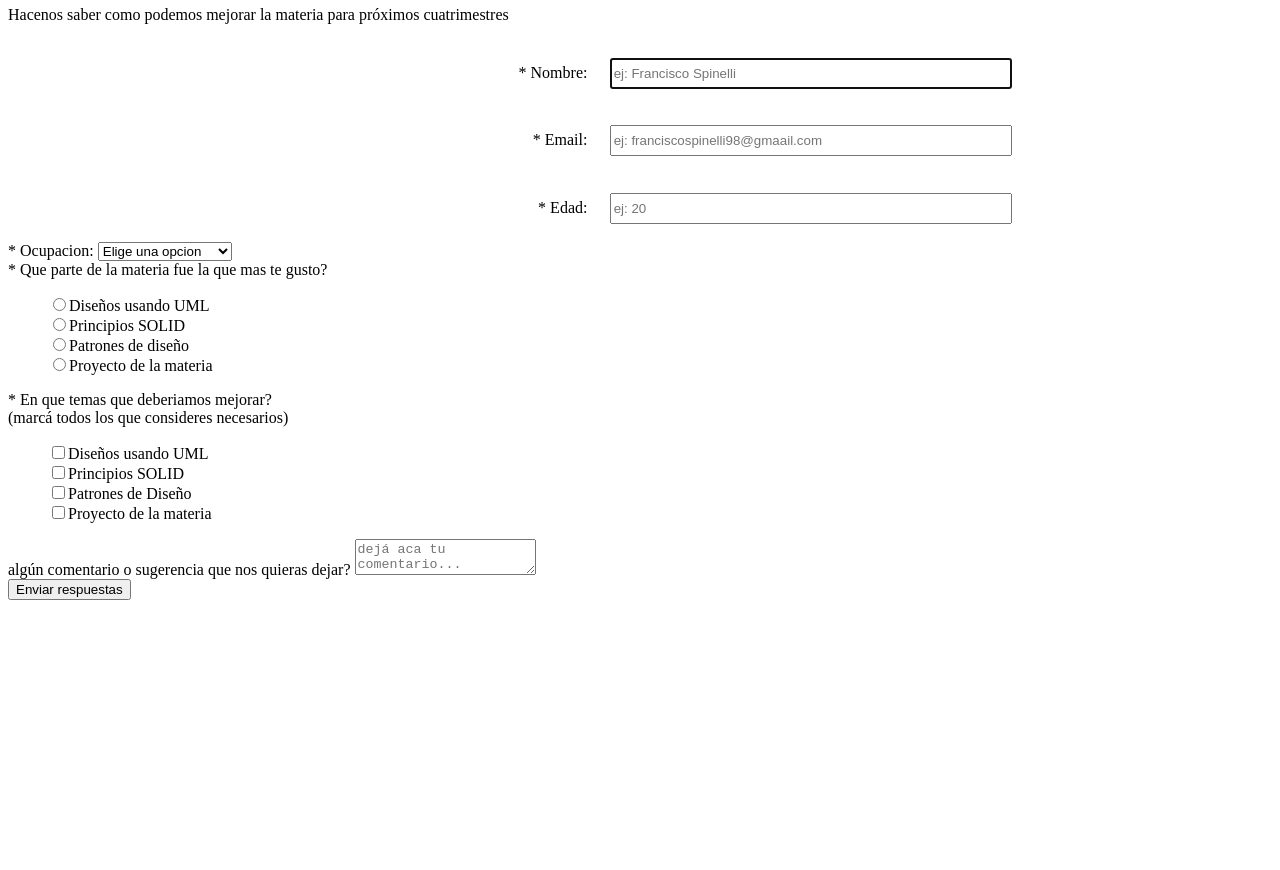
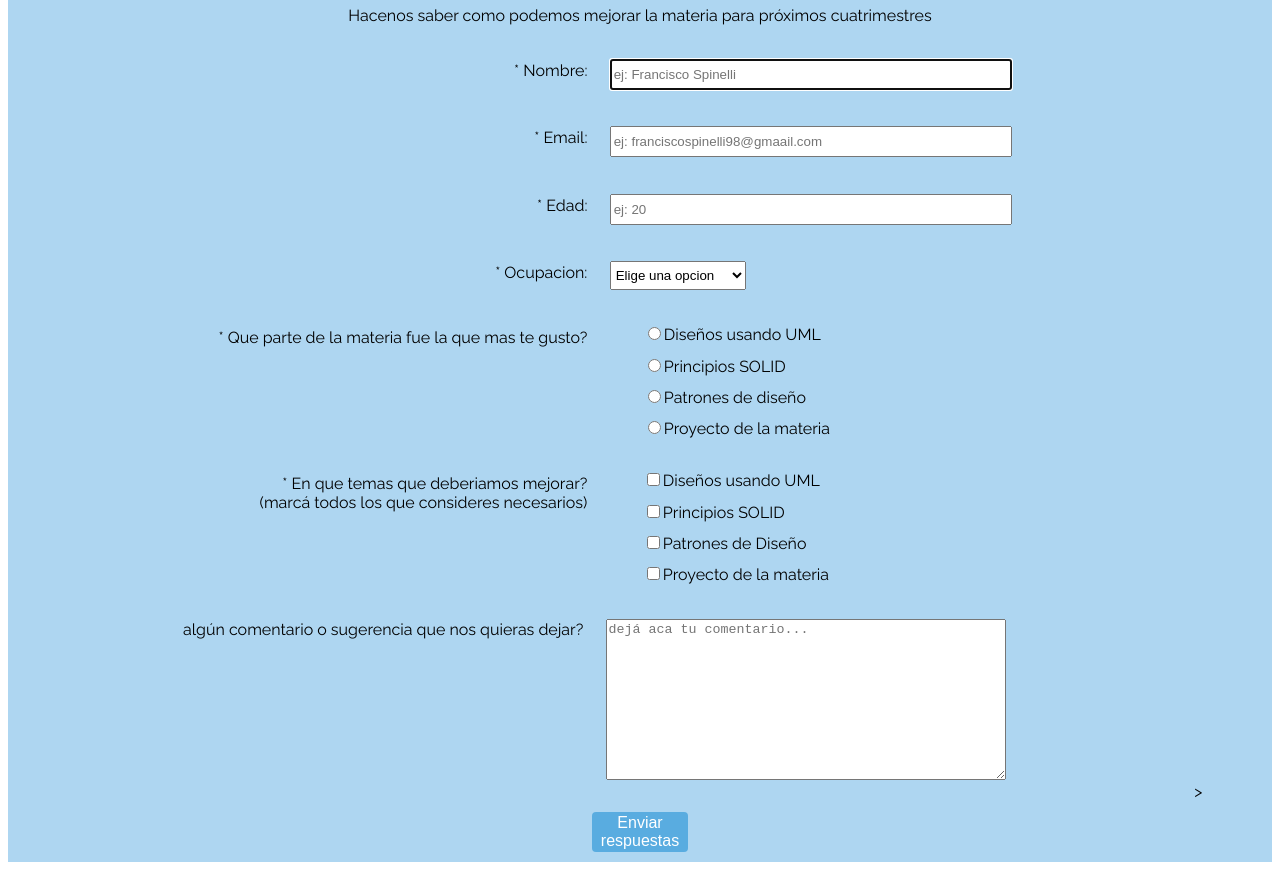
Before and after one commit to FranSpinelli/FullStackCertificationProjects-FreeCodeCamp, a plain HTML site: page ResponsiveWebDesignCetrtification/SurveyForm-Proyect/index.html in a window 1280 px wide. Shown: the part 74-944 px from the top of the page. Before the commit the page ends 800 px from the top, so only its background shows below. Drawn offline with Linux system fonts and the light colour scheme; a web font is replaced by a local one.

Commit message:
form structure in index.css finished

```diff
--- a/ResponsiveWebDesignCetrtification/SurveyForm-Proyect/index.css
+++ b/ResponsiveWebDesignCetrtification/SurveyForm-Proyect/index.css
@@ -1,3 +1,12 @@
+#main{
+    font-family: 'Raleway', sans-serif;
+    background-color: #AED6F1;
+}
+
+#title, #description{
+    text-align: center;
+}
+
 #survey-form{
     --inputs-margin: 3%;
     --input-width: 65%;
@@ -12,12 +21,25 @@
     display: inline-block;
     text-align: right;
     width: 40%;
+    vertical-align: top;
+    margin-top: 20px;
 }
 
 .div-right{
     display: inline-block;
     text-align: left;
     width: 48%;
+}
+
+.list-item{
+    margin: 2%;
+}
+
+.comentarios{
+    resize: vertical;
+    margin: var(--inputs-margin);
+    width: var(--input-width);
+    height: 155px;
 }
 
 #name{
@@ -37,3 +59,22 @@
     width: var(--input-width);
     height: var(--input-height);
 }
+
+#dropdown{
+    box-sizing: content-box;
+    margin: var(--inputs-margin);
+    width: var(--input-width/2);
+    height: var(--input-height);
+    padding: 1px
+}
+
+#submit{
+    background-color: #59ace0;
+    border-radius: 4px;
+    color: white;
+    font-size: 1em;
+    height: 40px;
+    width: 96px;
+    margin: 10px;
+    border: 0px solid;
+}
--- a/ResponsiveWebDesignCetrtification/SurveyForm-Proyect/index.html
+++ b/ResponsiveWebDesignCetrtification/SurveyForm-Proyect/index.html
@@ -5,7 +5,7 @@
         <meta charset="UTF-8">
         <meta name="author" content="Spinelli Francisco">
         <link href="index.css" rel="stylesheet">
-        <link href="https://fonts.googleapis.com/css?family=Open+Sans|Fjalla+One=swap" rel="stylesheet">
+        <link href="https://fonts.googleapis.com/css?family=Raleway&display=swap" rel="stylesheet">
     </head>
     <body>
         <main id="main">
@@ -40,8 +40,11 @@
                         <input type="number" id="number" name="age" min="18" max="110" placeholder="ej: 20" required>
                     </div>
                 </div>
-                <div>
-                    <label for="dropdown">* Ocupacion: <label>
+                <div class="div-row">
+                    <div class="div-labels-section">
+                        <label for="dropdown">* Ocupacion: </label>
+                    </div>
+                    <div class="div-right">
                         <select name="dropdown" id="dropdown" required>
                             <option selected disabled value>Elige una opcion</option>
                             <option value="estudiante ful-time">estudiante full-time </option>
@@ -49,32 +52,45 @@
                             <option value="trabajo full-time"> trabajo full-time </option>
                         </select>
                     </div>
-                <div>
-                    <label for="radioButtons">* Que parte de la materia fue la que mas te gusto?</label>
+                </div>
+                <div class="div-row">
+                    <div class="div-labels-section">
+                        <label for="radioButtons" class="vertical-top-align">* Que parte de la materia fue la que mas te gusto?</label>
+                    </div>
+                    <div class="div-right">
                         <ul style="list-style: none">
-                        <li><label><input type="radio" value="1" name="radio-buttoms" class="radioButtoms">Diseños usando UML</label></li>
-                        <li><label><input type="radio" value="2" name="radio-buttoms" class="radioButtoms">Principios SOLID</label></li>
-                        <li><label><input type="radio" value="3" name="radio-buttoms" class="radioButtoms">Patrones de diseño</label></li>
-                        <li><label><input type="radio" value="4" name="radio-buttoms" class="radioButtoms">Proyecto de la materia</label></li>
+                            <li class="list-item"><label><input type="radio" value="1" name="radio-buttoms" class="radioButtoms">Diseños usando UML</label></li>
+                            <li class="list-item"><label><input type="radio" value="2" name="radio-buttoms" class="radioButtoms">Principios SOLID</label></li>
+                            <li class="list-item"><label><input type="radio" value="3" name="radio-buttoms" class="radioButtoms">Patrones de diseño</label></li>
+                            <li class="list-item"><label><input type="radio" value="4" name="radio-buttoms" class="radioButtoms">Proyecto de la materia</label></li>
                         </ul>
                     </div>
-                <div>
+                </div>
+                <div class="div-row">
+                    <div class="div-labels-section">
                         <label for="checkboxes">* En que temas que deberiamos mejorar?
                             <br>
                             (marcá todos los que consideres necesarios)
                         </label>
+                    </div>
+                    <div class="div-right">
                         <ul style="list-style: none;" id="checkboxes">
-                        <li><label><input type="checkbox" value="1">Diseños usando UML</label></li>
-                        <li><label><input type="checkbox" value="2">Principios SOLID</label></li>
-                        <li><label><input type="checkbox" value="3">Patrones de Diseño</label></li>
-                        <li><label><input type="checkbox" value="1">Proyecto de la materia</label></li>
+                            <li class="list-item"><label><input type="checkbox" value="1">Diseños usando UML</label></li>
+                            <li class="list-item"><label><input type="checkbox" value="2">Principios SOLID</label></li>
+                            <li class="list-item"><label><input type="checkbox" value="3">Patrones de Diseño</label></li>
+                            <li class="list-item"><label><input type="checkbox" value="1">Proyecto de la materia</label></li>
                         </ul>
                     </div>
-                <div>
+                </div>
+                <div class="div-row">
+                    <div class="div-labels-section">
                         <label for="comentarios">algún comentario o sugerencia que nos quieras dejar?</label>
+                    </div>
+                    <div class="div-right">
                         <textarea class="comentarios" placeholder="dejá aca tu comentario..."></textarea>
+                    </div>>
                 </div>
-                <div>
+                <div class="div-row">
                     <button type="submit" id="submit">Enviar respuestas</button>
                 </div>
             </form>
```
Lines whose indentation alone changed are shown as unchanged.
